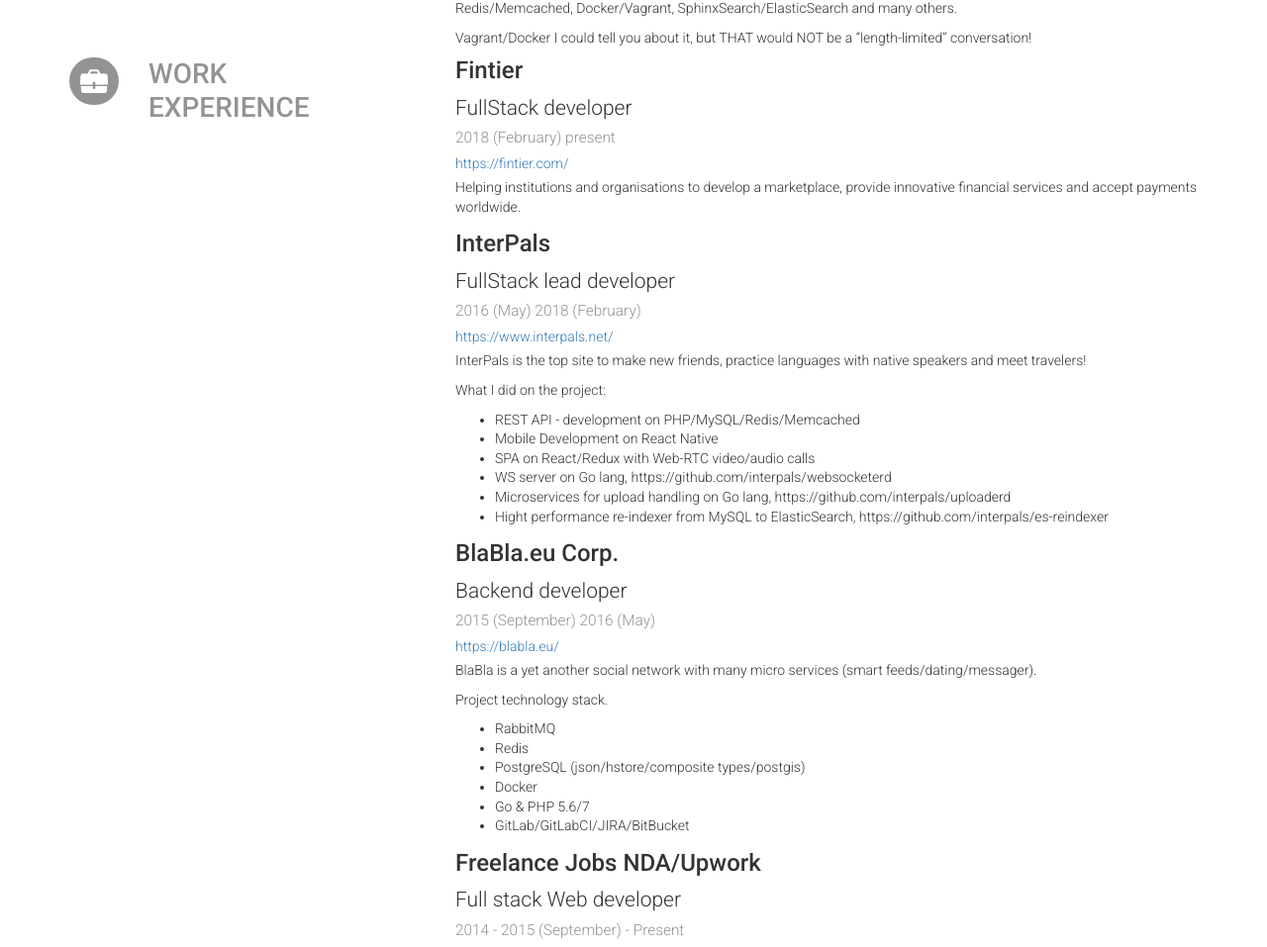
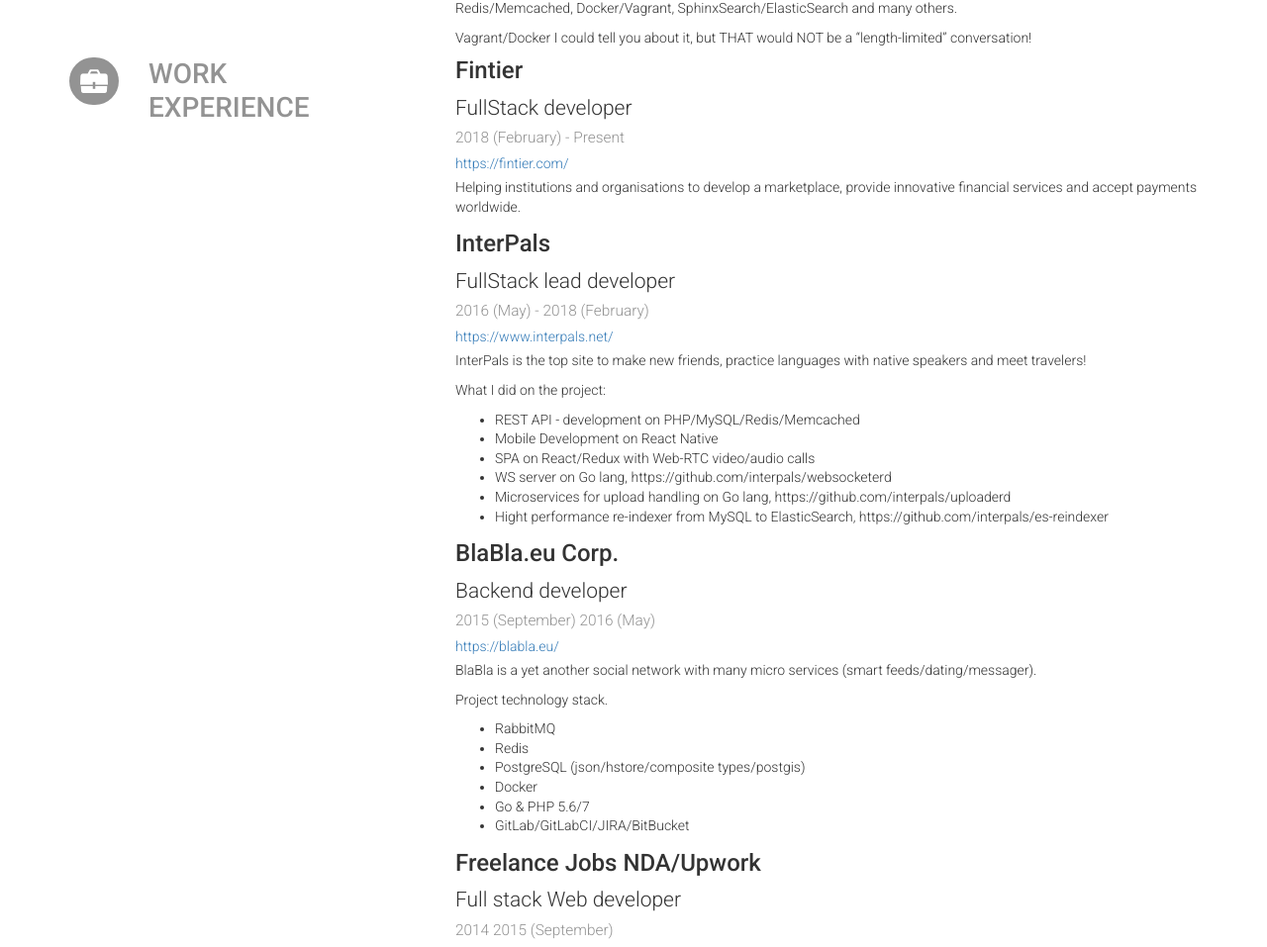
Before and after one commit to ovr/resume, a website: page index.html in a window 1280 px wide. Shown: the part 434-1391 px from the top of the page at 99% size. Drawn offline with nearby package versions, Linux system fonts and the light colour scheme.

Commit message:
Feature: Update

```diff
--- a/index.html
+++ b/index.html
@@ -149,7 +149,7 @@
 						2018 (February)
 					</span>
 					<span class="endDate">
-						present
+						- Present
 					</span>
 				</div>
 				<div class="website">
@@ -171,7 +171,7 @@
 						2016 (May)
 					</span>
 					<span class="endDate">
-						2018 (February)
+						- 2018 (February)
 					</span>
 				</div>
 				<div class="website">
@@ -230,10 +230,10 @@
 				</div>
 				<div class="date">
 					<span class="startDate">
-						2014 - 2015 (September)
+						2014
 					</span>
 					<span class="endDate">
-						- Present
+						2015 (September)
 					</span>
 				</div>
 				<div class="summary">
```
